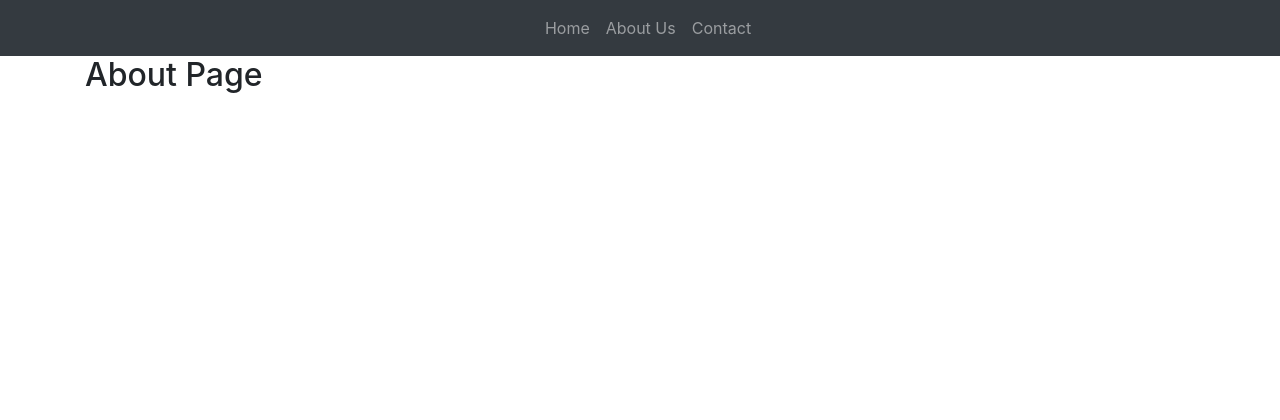
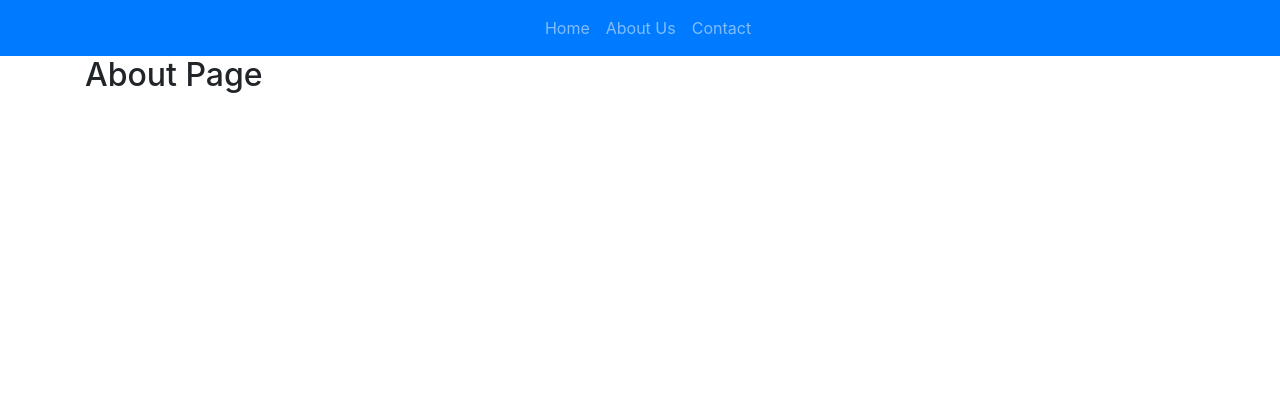
Before and after one commit to leecodya/rowland-hills, a Flask app: page /about in a window 1280 px wide. Shown: the top 420 px of the page. Run offline with Flask 2, Linux system fonts and the light colour scheme; some libraries are stand-ins or nearby versions.

Commit message:
changed color of navbar

```diff
--- a/templates/base.html
+++ b/templates/base.html
@@ -9,7 +9,7 @@
 
     <body>
         <header>
-            <nav class="navbar navbar-expand-md bg-dark navbar-dark">
+            <nav class="navbar navbar-expand-md bg-primary navbar-dark">
                 <!-- Brand -->
                 <a class="navbar-brand" href="#"></a>
 
```
